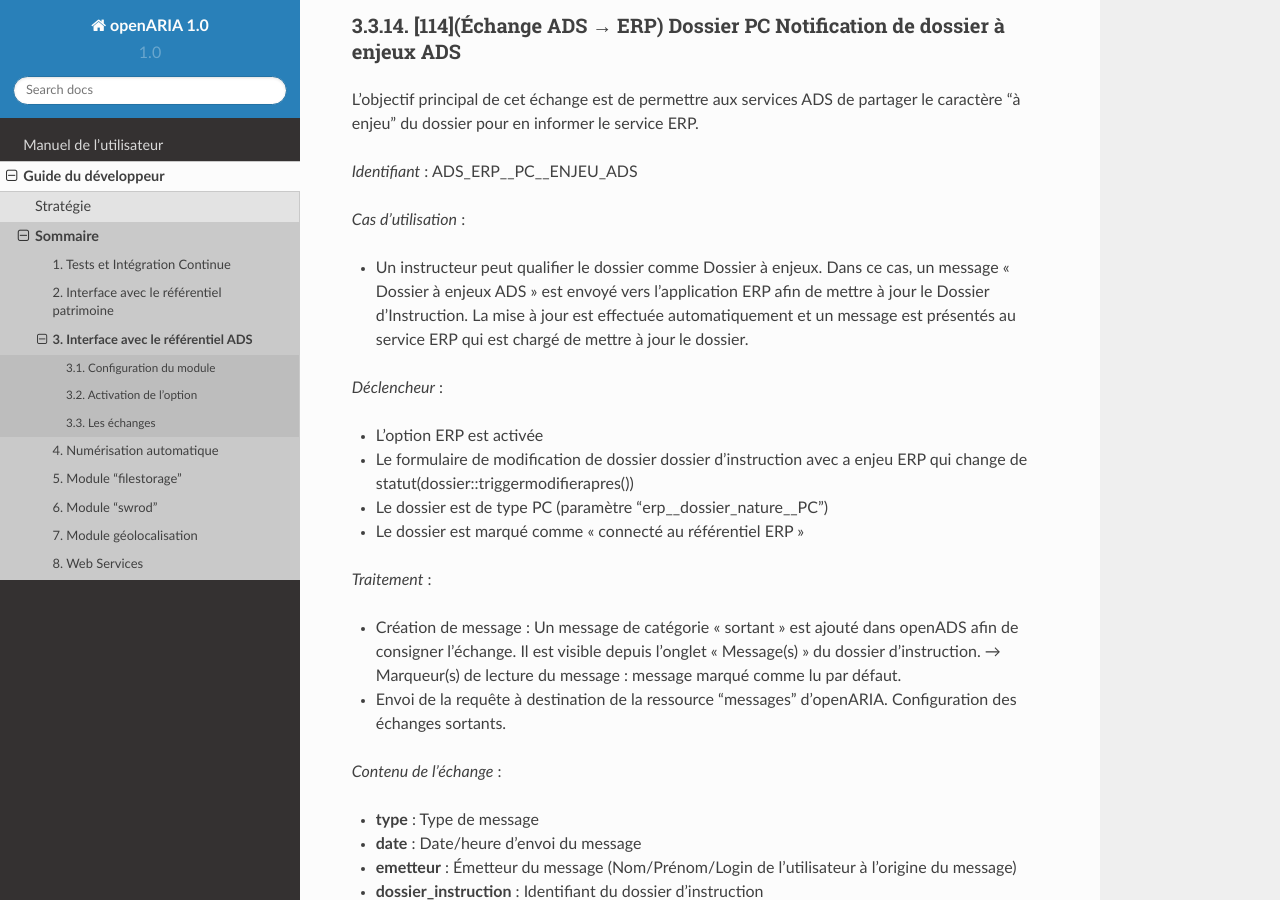
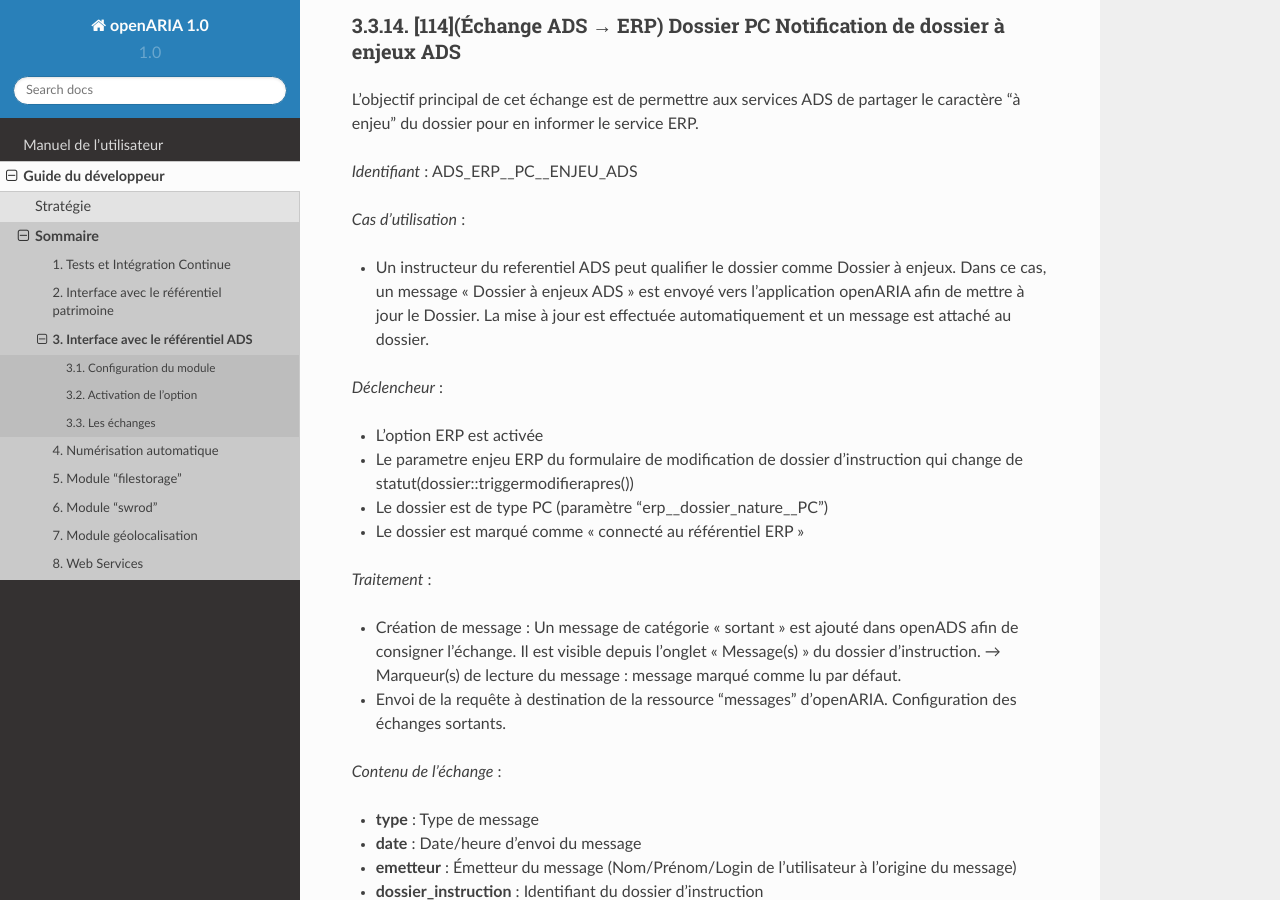
Before and after one commit to jcerini/openaria-documentation, a Sphinx documentation site: the page built from source/guide_developpeur/interface_avec_le_referentiel_ads.rst, in a window 1280 px wide and 900 px high, scrolled down 15872 px. Built offline with Sphinx 7.4.7 and the Read the Docs theme 2.0.0, drawn with Linux system fonts in a browser that asks for light colours; some of the changed text lies outside the part shown.

Commit message:
Correction de la documentation

```diff
--- a/source/guide_developpeur/interface_avec_le_referentiel_ads.rst
+++ b/source/guide_developpeur/interface_avec_le_referentiel_ads.rst
@@ -767,12 +767,12 @@ L'objectif principal de cet échange est de permettre aux services ADS de partag
 
 *Cas d'utilisation* :
 
-• Un instructeur peut qualifier le dossier comme Dossier à enjeux. Dans ce cas, un message « Dossier à enjeux ADS » est envoyé vers l'application ERP afin de mettre à jour le Dossier d'Instruction. La mise à jour est effectuée automatiquement et un message est présentés au service ERP qui est chargé de mettre à jour le dossier.
+• Un instructeur du referentiel ADS peut qualifier le dossier comme Dossier à enjeux. Dans ce cas, un message « Dossier à enjeux ADS » est envoyé vers l'application openARIA afin de mettre à jour le Dossier. La mise à jour est effectuée automatiquement et un message est attaché au dossier.
 
 *Déclencheur* :
 
 • L'option ERP est activée
-• Le formulaire de modification de dossier dossier d'instruction avec a enjeu ERP qui change de statut(dossier::triggermodifierapres())
+• Le parametre enjeu ERP du formulaire de modification de dossier d'instruction qui change de statut(dossier::triggermodifierapres())
 • Le dossier est de type PC (paramètre 'erp__dossier_nature__PC')
 • Le dossier est marqué comme « connecté au référentiel ERP »
 
@@ -1417,7 +1417,7 @@ Dans le contexte du guichet unique, l'objectif principal de cet échange est de
 [213](Échange ERP → ADS) Dossier PC Accusé de reception de consultation officielle
 ==================================================================================
 
-L'objectif principal de cet échange est de notifier les instructeurs d'un dossier d'instruction du référentiel ADS que le dossier concerné va recevoir une consultation officielle pour avis ou pour conformité et leur permettre donc d'avoir une lettre type qui accuse la réception.
+L'objectif principal de cet échange est de accusé la receptiond'une demande de consultation d'un dossier.
 
 *Identifiant* : ERP_ADS__PC__AR_CONSULTATION_OFFICIELLE
 
--- a/source/guide_developpeur/web_services.rst
+++ b/source/guide_developpeur/web_services.rst
@@ -139,7 +139,7 @@ Gestion des consultations officielles
       Host: localhost
 
       {
-        "module": "consultations"
+        "module": "ar_consultation"
       }
 
 
```
